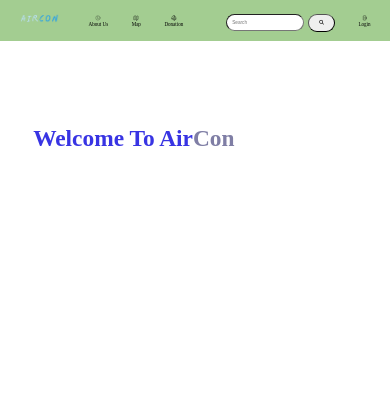
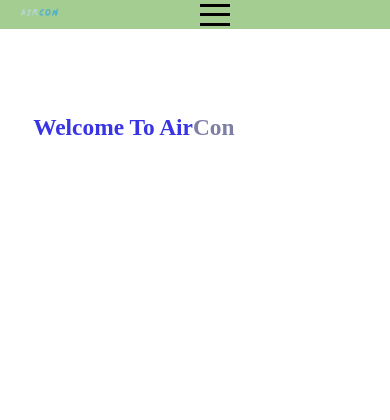
Before and after one commit to KaiC5504/Final-Assignment, a PHP site: page /HTML/index.php in a window 390 px wide. Shown: the top 420 px of the page. Run offline with PHP 8.4, Linux system fonts and the light colour scheme; some libraries are stand-ins or nearby versions.

Commit message:
Tried Hamburger

```diff
--- a/CSS/style.css
+++ b/CSS/style.css
@@ -131,4 +131,36 @@
     flex-direction: column;
     align-items: center;
     text-align: center;
-  }
+}
+
+/* Hide the hamburger menu by default */
+.hamburger {
+    display: none;
+    cursor: pointer;
+    width: 30px;
+    height: 22px;
+    flex-direction: column;
+    justify-content: space-between;
+}
+
+.hamburger .bar {
+    height: 3px;
+    width: 100%;
+    background-color: black;
+    /* border-radius: 10px; */
+}
+
+/* Hide the navigation menu by default when the hamburger menu is active */
+.navMenu.active {
+    display: block;
+}
+
+/* When the screen size is 768px or below, hide the navigation menu and display the hamburger menu */
+@media (max-width: 768px) {
+    .navMenu {
+        display: none;
+    }
+    .hamburger {
+        display: flex;
+    }
+}
--- a/HTML/map.php
+++ b/HTML/map.php
@@ -7,6 +7,7 @@
     <link rel = "stylesheet" href = "../CSS/style.css">
     <link rel = "icon" href = "../resources/Images/Web_Icon.png">
     <script src="https://kit.fontawesome.com/64d3afc91e.js" crossorigin="anonymous"></script>
+    <!-- <script src = "../JavaScript/hamburger.js" defer></script> -->
 </head>
 
 <header>
@@ -15,5 +16,6 @@
 
 <body>
     <h1 style = "text-align: center;">Map</h1>
+
 </body>
 </html>
--- a/HTML/nav_bar.php
+++ b/HTML/nav_bar.php
@@ -2,8 +2,15 @@
 
     <a href = "index.php"><img src = "../resources/Images/AirCon_Logo.png" alt = "logo" class = "logo"></a>
 
+    <div class = "hamburger">
+        <span class = "bar"></span>
+        <span class = "bar"></span>
+        <span class = "bar"></span>
+    </div>
+
+
     <nav>
-        <ul>
+        <ul class = "navMenu">
             <li>
                 <a href = "about_us.php">
                     <div class="iconText">
```
Also changed, not shown: Javascript/hamburger.js (added, +16 -0 lines).
